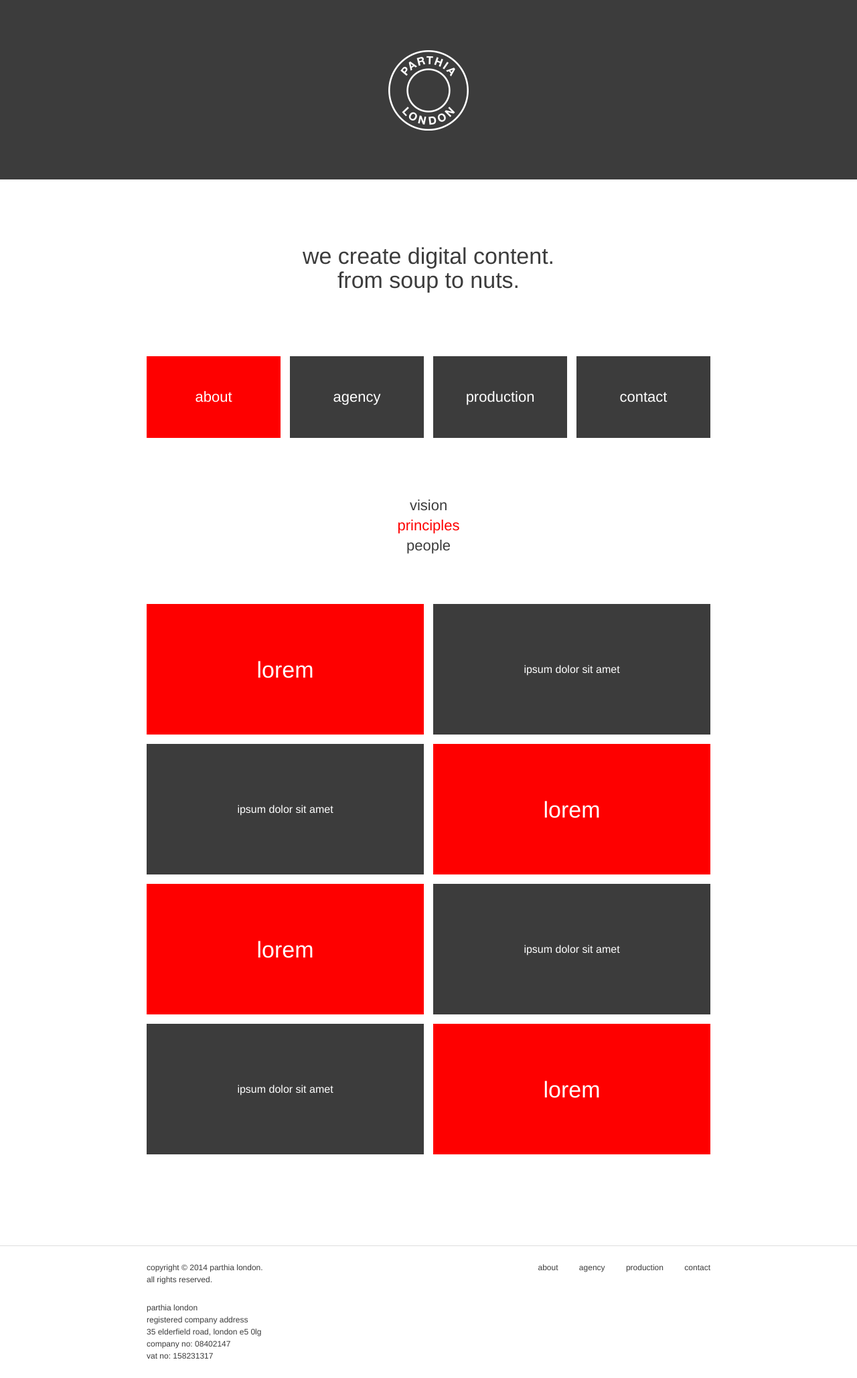
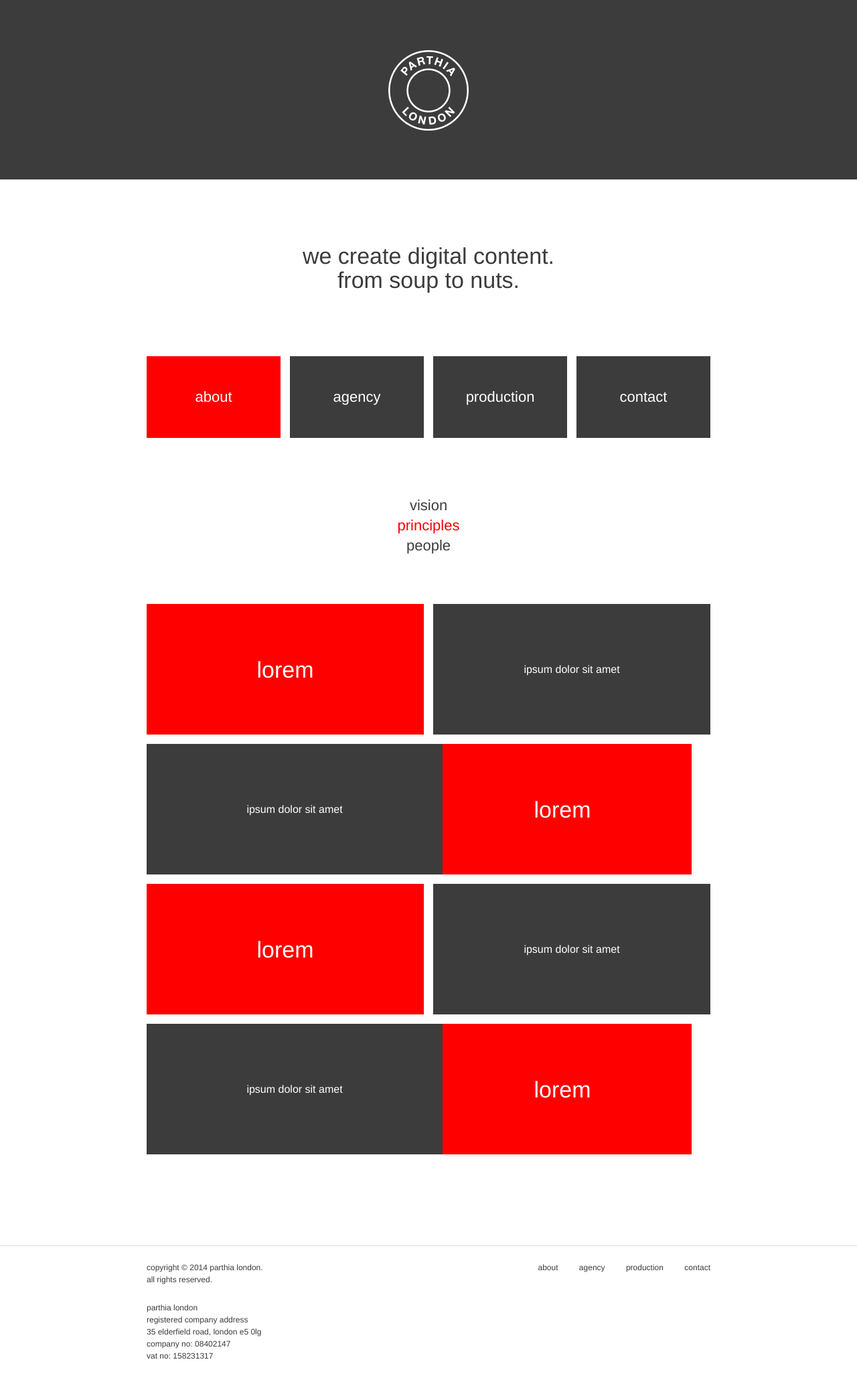
Before and after one commit to marchibbins/parthia, a Jekyll site: the page built from pages/about/principles.md, in a window 1280 px wide. Shown: the whole page at 67% size. Built offline with Jekyll 4.4.1, drawn with Linux system fonts in a browser that asks for light colours.

Commit message:
Fix column widths

```diff
--- a/_layouts/page.html
+++ b/_layouts/page.html
@@ -31,8 +31,10 @@ layout: base
     {% endif %}
 
     {% if !page.home != true %}
-        <article class="columns__right page-content">
-            {{ content }}
+        <article class="columns__right">
+            <div class="page-content">
+                {{ content }}
+            </div>
         </article>
     {% endif %}
 </div>
--- a/pages/about/principles.md
+++ b/pages/about/principles.md
@@ -18,14 +18,14 @@ navigation-menu: /about/
                 </div>
             </div>
         </dt>
-        <dd class="columns__right page-content">
-            <div class="columns__wrap">
+        <dd class="columns__right">
+            <div class="columns__wrap page-content">
                 <div class="columns__center">Ipsum dolor sit amet</div>
             </div>
         </dd>
     </dl>
 
-    <dl class="columns columns--switch">
+    <dl class="columns">
         <dt class="columns__right page-header">
             <div class="columns__wrap">
                 <div class="columns__center">
@@ -33,8 +33,8 @@ navigation-menu: /about/
                 </div>
             </div>
         </dt>
-        <dd class="columns__left page-content">
-            <div class="columns__wrap">
+        <dd class="columns__left">
+            <div class="columns__wrap page-content">
                 <div class="columns__center">Ipsum dolor sit amet</div>
             </div>
         </dd>
@@ -48,14 +48,14 @@ navigation-menu: /about/
                 </div>
             </div>
         </dt>
-        <dd class="columns__right page-content">
-            <div class="columns__wrap">
+        <dd class="columns__right">
+            <div class="columns__wrap page-content">
                 <div class="columns__center">Ipsum dolor sit amet</div>
             </div>
         </dd>
     </dl>
 
-    <dl class="columns columns--switch">
+    <dl class="columns">
         <dt class="columns__right page-header">
             <div class="columns__wrap">
                 <div class="columns__center">
@@ -63,8 +63,8 @@ navigation-menu: /about/
                 </div>
             </div>
         </dt>
-        <dd class="columns__left page-content">
-            <div class="columns__wrap">
+        <dd class="columns__left">
+            <div class="columns__wrap page-content">
                 <div class="columns__center">Ipsum dolor sit amet</div>
             </div>
         </dd>
```
Also changed, not shown: _sass/page.scss (+1 -11 lines).
